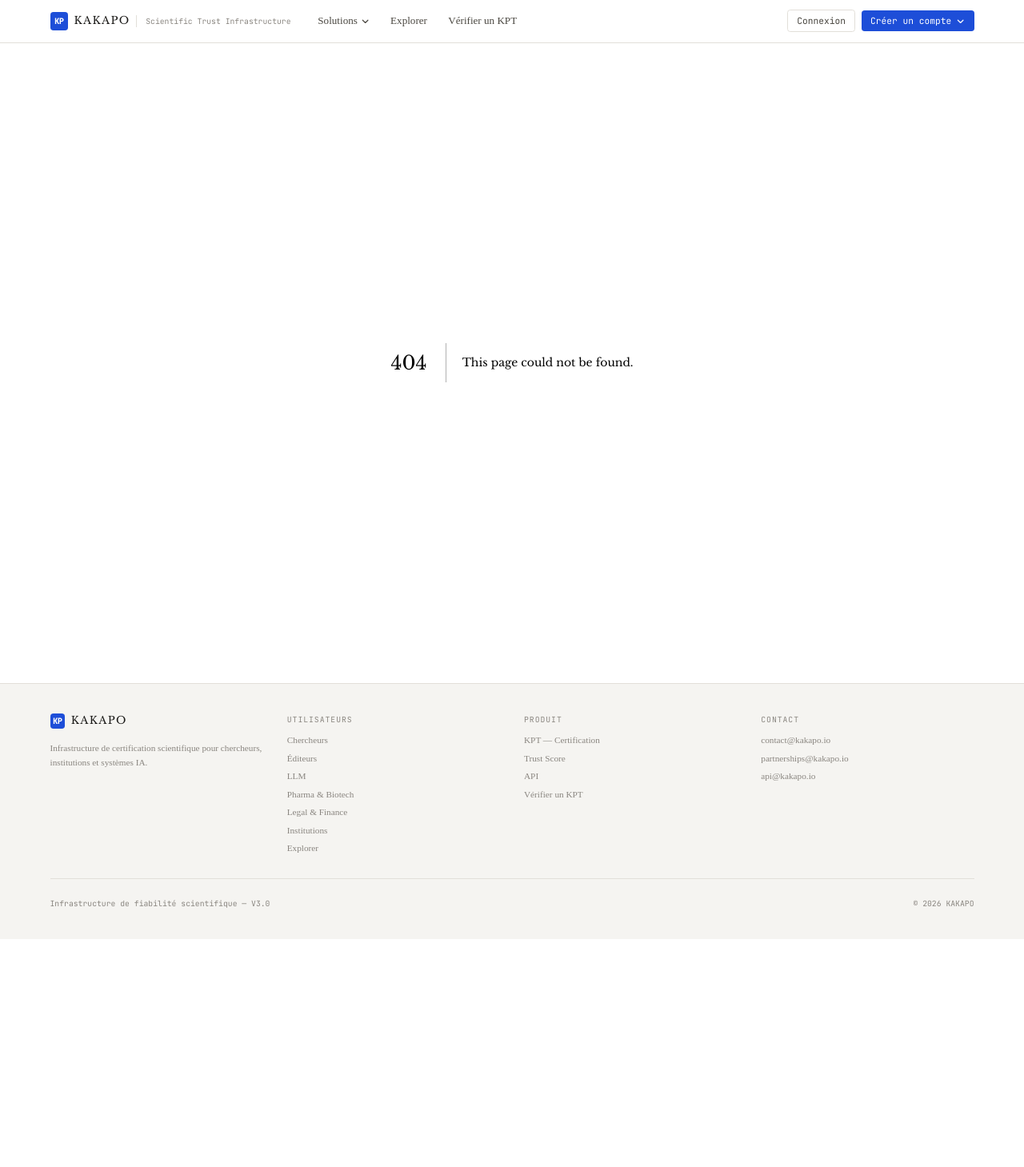
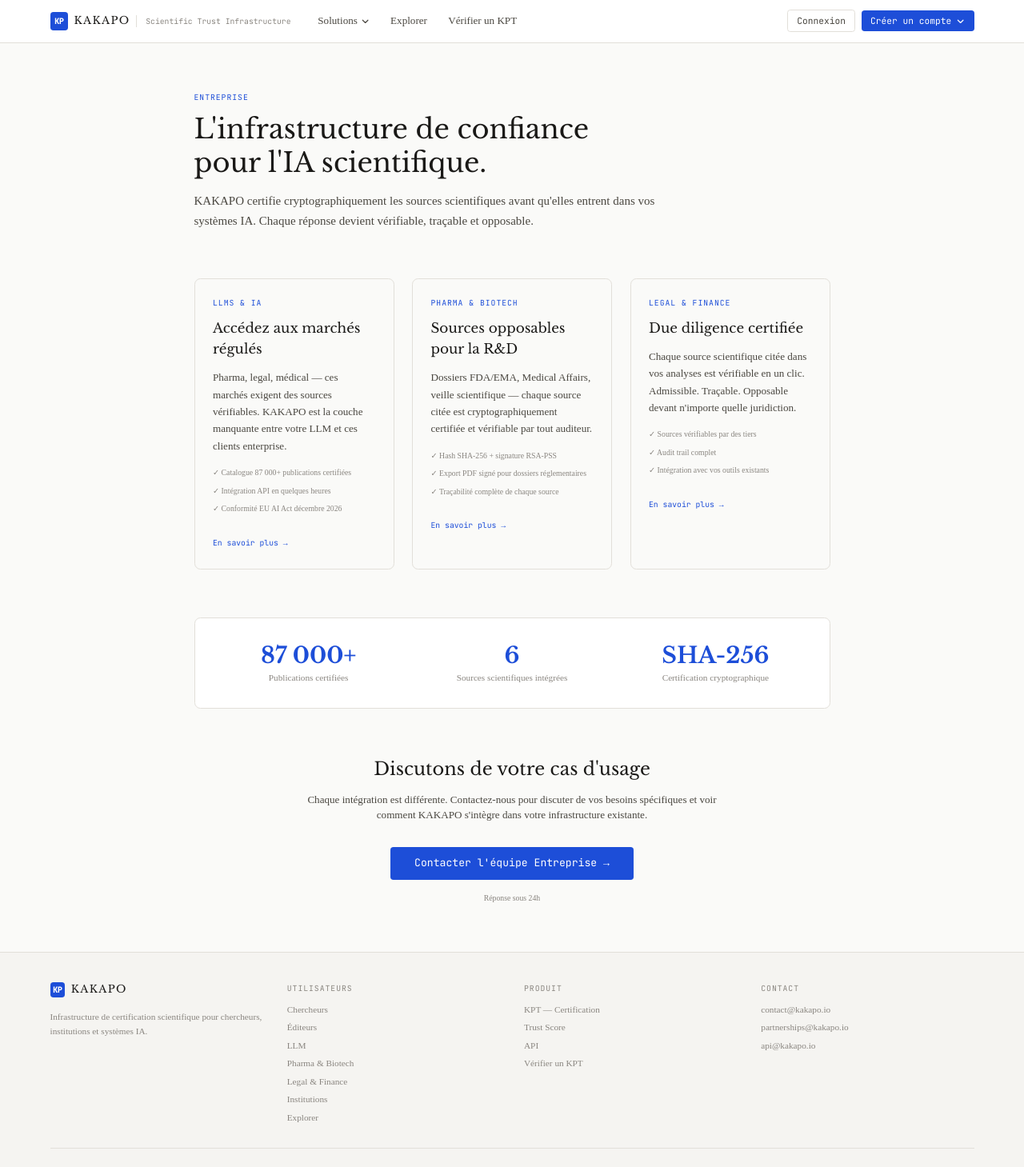
Before and after one commit to kkpo-adil/kakapo-front, a Next.js app: page /entreprise in a window 1280 px wide. Before the commit this address had no page. Shown: the top 1459 px of the page at 80% size. Before the commit the page ends 1174 px from the top, so only its background shows below. Built offline with nearby package versions, Linux system fonts and the light colour scheme.

Commit message:
fix: rename enterprise to entreprise

```diff
--- a/src/app/enterprise/page.tsx
+++ b/src/app/entreprise/page.tsx
@@ -1,10 +1,10 @@
 import Link from "next/link";
 
-export default function EnterprisePage() {
+export default function EntreprisePage() {
   return (
     <div className="max-w-4xl mx-auto px-6 py-16">
       <div className="mb-16">
-        <p className="text-2xs font-mono text-accent uppercase tracking-widest mb-3">Enterprise</p>
+        <p className="text-2xs font-mono text-accent uppercase tracking-widest mb-3">Entreprise</p>
         <h1 className="text-4xl font-display text-text-primary mb-4 leading-tight">
           L'infrastructure de confiance<br />pour l'IA scientifique.
         </h1>
@@ -94,7 +94,7 @@ export default function EnterprisePage() {
           href="mailto:partnerships@kakapo.io"
           className="inline-flex items-center gap-2 bg-accent hover:bg-accent-hover text-white text-sm font-mono px-8 py-3 rounded transition-colors no-underline"
         >
-          Contacter l'équipe Enterprise →
+          Contacter l'équipe Entreprise →
         </a>
         <p className="text-2xs text-text-muted mt-4">Réponse sous 24h</p>
       </div>
```
